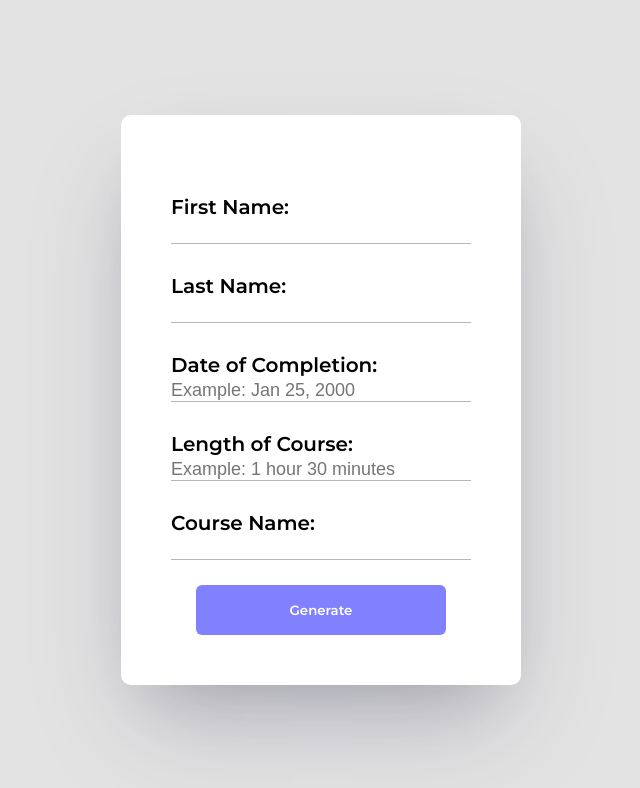
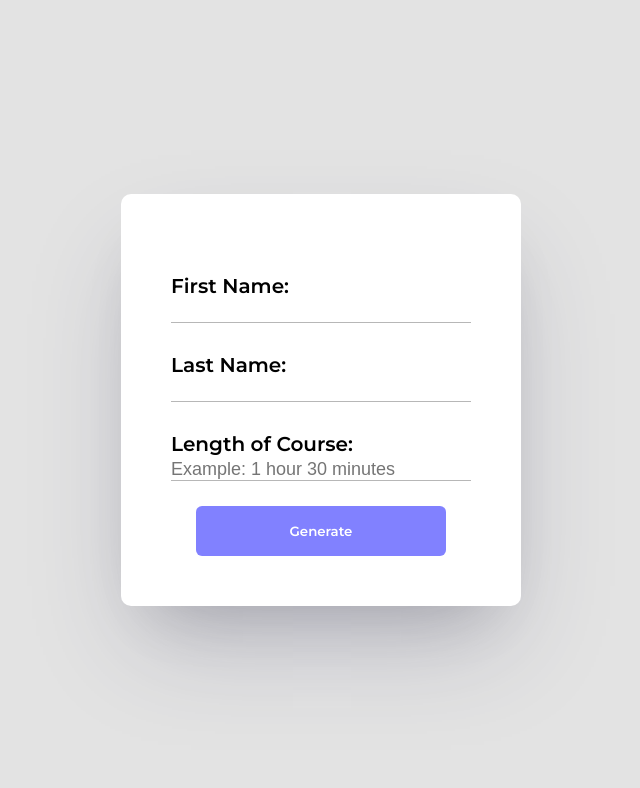
Before and after one commit to sghome/certificate-nos, a plain HTML site: page index.html in a window 1280 px wide. Shown: the whole page, without its empty margins (319-959 px from the left). Drawn offline with Linux system fonts and the light colour scheme.

Commit message:
Update index.html

```diff
--- a/index.html
+++ b/index.html
@@ -32,21 +32,13 @@
                     <input type="text" name="lname" id="lname">
                 </label>
             </div>
-            <div class="date">
-                <label for="date"> Date of Completion: <br>
-                    <input type="text" name="date" id="date" placeholder="Example: Jan 25, 2000">
-                </label>
-            </div>
+
             <div class="length">
                 <label for="length"> Length of Course: <br>
                     <input type="text" name="length" id="length" placeholder="Example: 1 hour 30 minutes">
                 </label>
             </div>
-            <div class="course">
-                <label for="course"> Course Name: <br>
-                    <input type="text" name="course" id="course">
-                </label>
-            </div>
+
             <div class="btn">
                 <button id="Generate" type="submit">Generate</button>
             </div>
```
